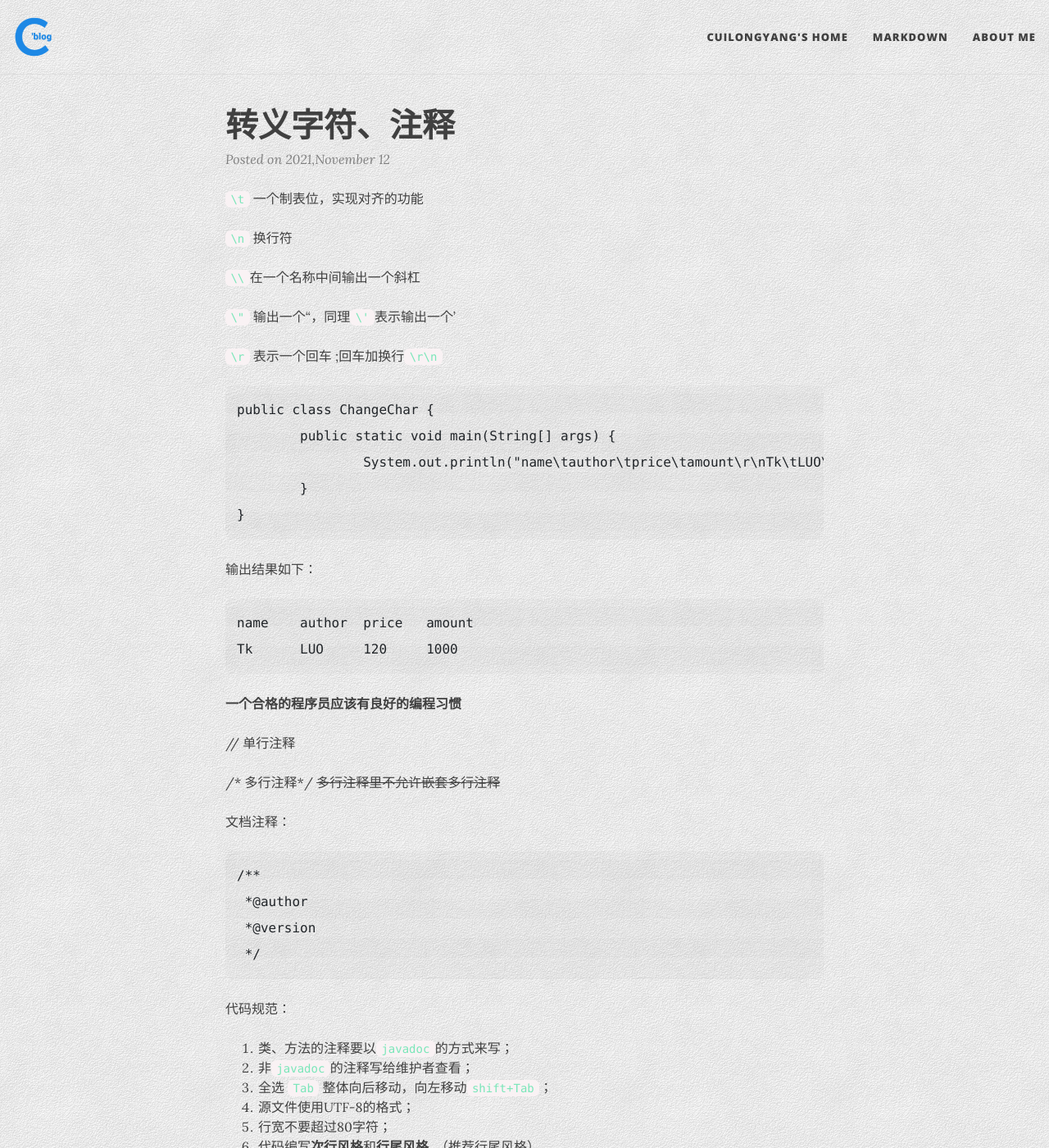
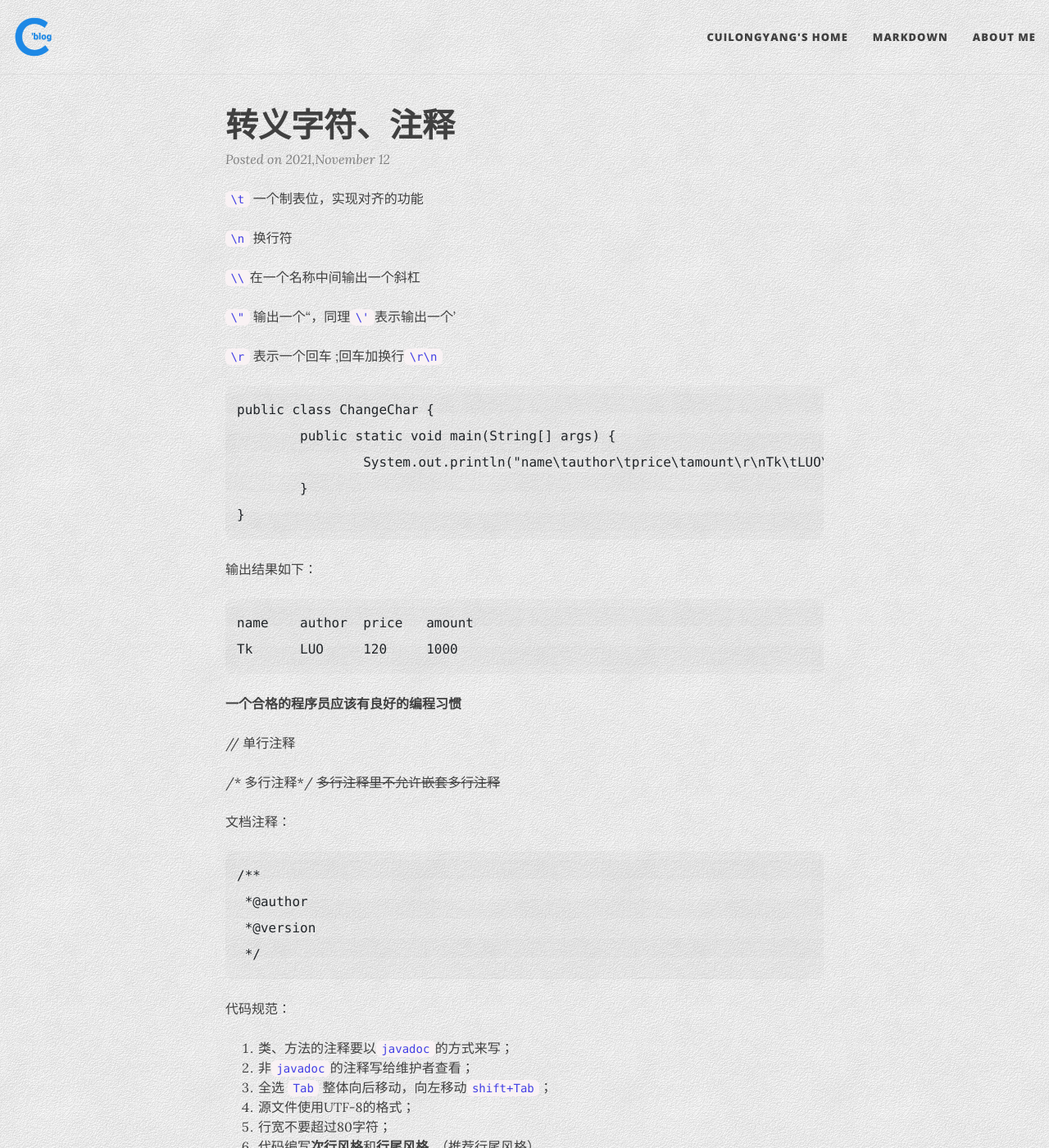
Before and after one commit to cuilongyang/cuilongyang.github.io, a Jekyll site: the page built from _posts/2021-11-12-changechar.markdown, in a window 1280 px wide and 1400 px high. Shown: the whole window at 82% size. Built offline with Jekyll 4.4.1, drawn with Linux system fonts in a browser that asks for light colours; nearby versions of some CDN libraries.

Commit message:
Update beautifuljekyll.css

```diff
--- a/assets/css/beautifuljekyll.css
+++ b/assets/css/beautifuljekyll.css
@@ -848,7 +848,7 @@ table tr td :last-child {
 
 code {
   padding: 0.15rem 0.4rem;
-  color: #7ae6b9;
+  color: #423fe4;
   background-color: #f9f2f4;
   border-radius: 0.4rem;
 }
```
